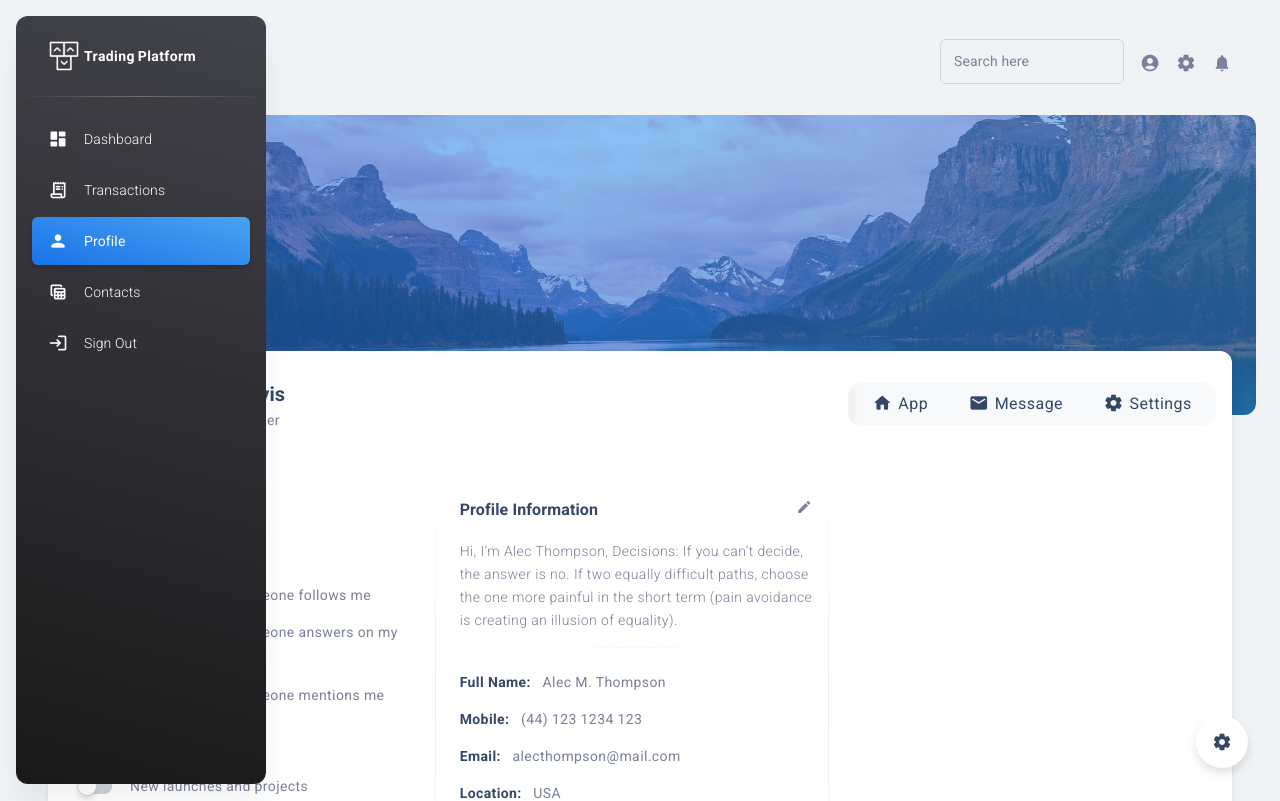
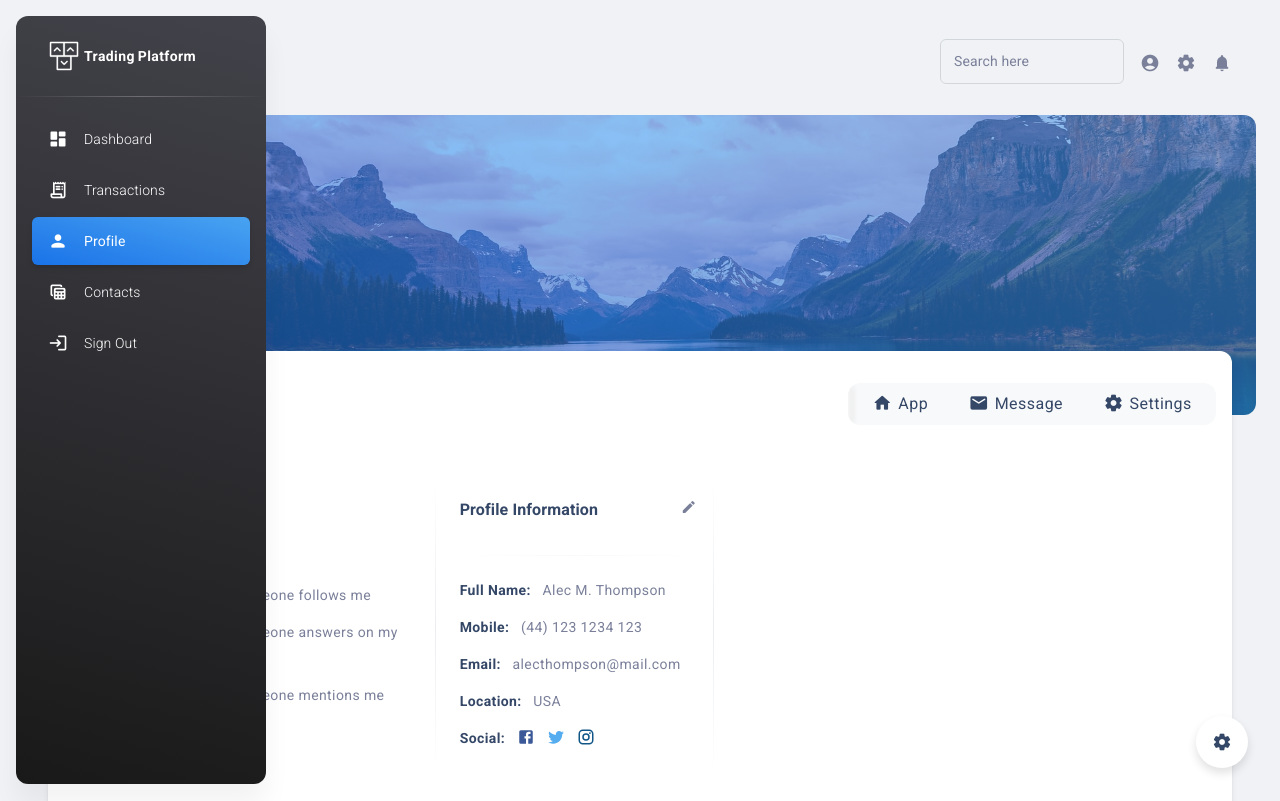
Before and after one commit to Yanglin-Tao/TradingPlatformUI, a React (Create React App) app in the folder tradingplatformui/: page /profile in a window 1280 px wide. Shown: the top 801 px of the page. Built offline with nearby package versions, Linux system fonts and the light colour scheme.

Commit message:
Remove unnecessary parts of profile

```diff
--- a/tradingplatformui/src/layouts/profile/components/Header/index.js
+++ b/tradingplatformui/src/layouts/profile/components/Header/index.js
@@ -39,7 +39,7 @@ import burceMars from "assets/images/bruce-mars.jpg";
 import backgroundImage from "assets/images/bg-profile.jpeg";
 import tab from "assets/theme/components/tabs/tab";
 
-function Header({ updateSelect, children }) {
+function Header({ updateSelect,  userName, userEmail, children }) {
   const [tabsOrientation, setTabsOrientation] = useState("horizontal");
   const [tabValue, setTabValue] = useState(0);
 
@@ -110,10 +110,10 @@ function Header({ updateSelect, children }) {
           <Grid item>
             <MDBox height="100%" mt={0.5} lineHeight={1}>
               <MDTypography variant="h5" fontWeight="medium">
-                Richard Davis
+                {userName}
               </MDTypography>
               <MDTypography variant="button" color="text" fontWeight="regular">
-                CEO / Co-Founder
+
               </MDTypography>
             </MDBox>
           </Grid>
--- a/tradingplatformui/src/layouts/profile/components/PlatformSettings/index.js
+++ b/tradingplatformui/src/layouts/profile/components/PlatformSettings/index.js
@@ -72,7 +72,7 @@ function PlatformSettings() {
             </MDTypography>
           </MDBox>
         </MDBox>
-        <MDBox mt={3}>
+        {/* <MDBox mt={3}>
           <MDTypography variant="caption" fontWeight="bold" color="text" textTransform="uppercase">
             application
           </MDTypography>
@@ -106,7 +106,7 @@ function PlatformSettings() {
               Subscribe to newsletter
             </MDTypography>
           </MDBox>
-        </MDBox>
+        </MDBox>*/}
       </MDBox>
     </Card>
   );
--- a/tradingplatformui/src/layouts/profile/index.js
+++ b/tradingplatformui/src/layouts/profile/index.js
@@ -129,7 +129,7 @@ function Overview() {
     <DashboardLayout>
       <DashboardNavbar />
       <MDBox mb={2} />
-      <Header updateSelect={setTabValue}>
+      <Header updateSelect={setTabValue} userName={userName} userEmail={userEmail}>
         {(tabValue === "" || tabValue === "app") && (
           <>
             <MDBox mt={5} mb={3}>
@@ -142,7 +142,7 @@ function Overview() {
                   <Divider orientation="vertical" sx={{ ml: -2, mr: 1 }} />
                   <ProfileInfoCard
                     title="profile information"
-                    description="Hi, I’m Alec Thompson, Decisions: If you can’t decide, the answer is no. If two equally difficult paths, choose the one more painful in the short term (pain avoidance is creating an illusion of equality)."
+                    description=""
                     info={{
                       fullName: "Alec M. Thompson",
                       mobile: "(44) 123 1234 123",
```
